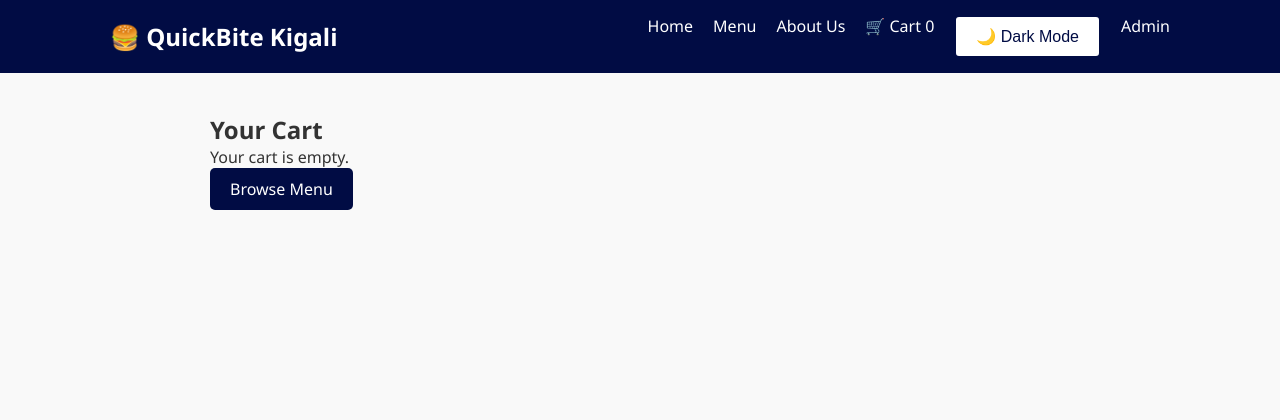
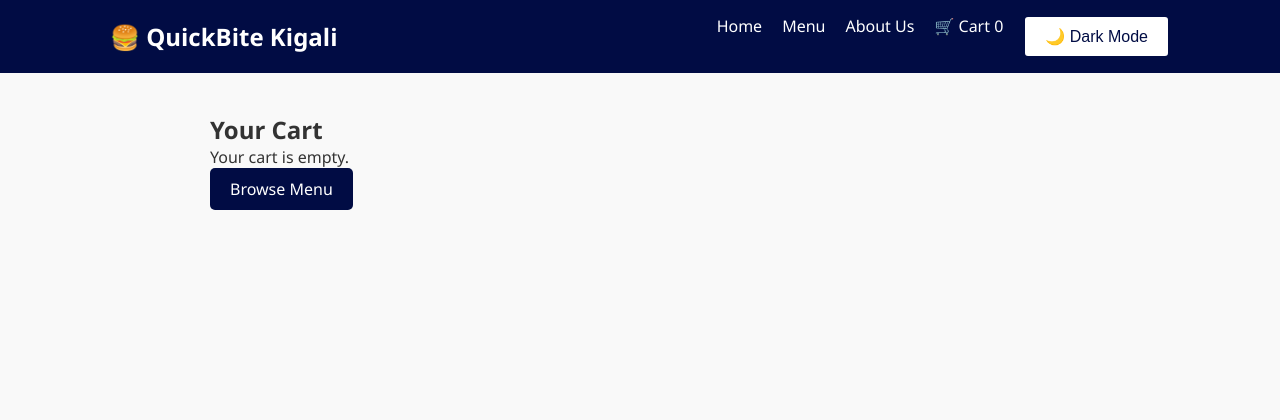
Before and after one commit to fidel-23/restaurant-app, a Flask app: page /cart in a window 1280 px wide. Shown: the top 420 px of the page. Run offline with Flask 3, Linux system fonts and the light colour scheme; data that the repository does not hold is empty.

Commit message:
Remove Admin link form home page

```diff
--- a/templates/base.html
+++ b/templates/base.html
@@ -33,7 +33,6 @@
               🌙 Dark Mode
             </button>
           </li>
-          <li><a href="{{ url_for('admin_login') }}">Admin</a></li>
         </ul>
       </div>
     </nav>
```
